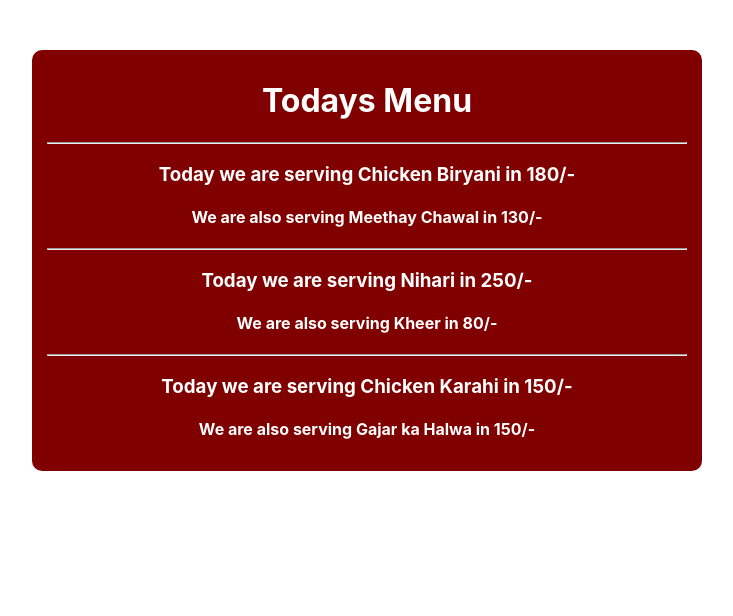
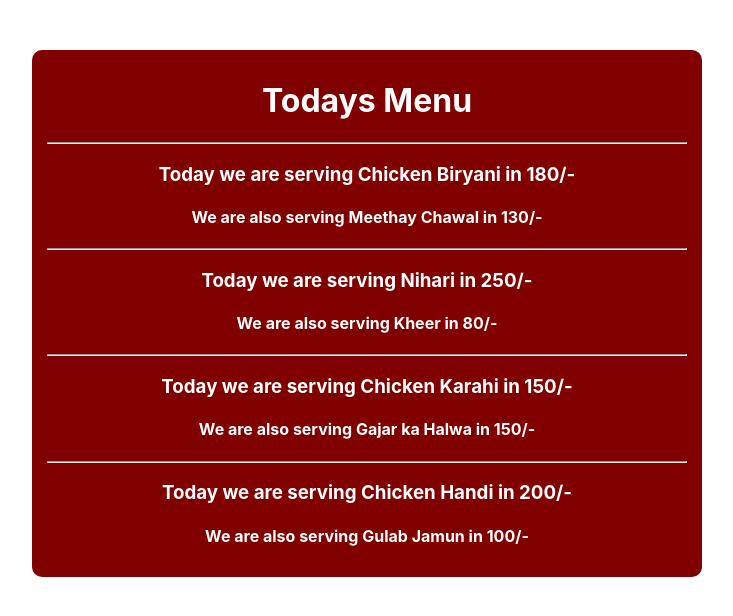
Before and after one commit to owaismemon21/practicing-react-props, a React (Create React App) app: page / in a window 1280 px wide. Shown: the top 616 px of the page, without its empty margins (273-1006 px from the left). Built offline with nearby package versions, Linux system fonts and the light colour scheme.

Commit message:
add new dish in App.js and commit it using command line

```diff
--- a/src/App.js
+++ b/src/App.js
@@ -11,6 +11,8 @@ function App() {
       <Dinner mainDish="Nihari" mainDishRate="250" sideDish="Kheer" sideDishRate="80" />
       <hr/>
       <Dinner mainDish="Chicken Karahi" mainDishRate="150" sideDish="Gajar ka Halwa" sideDishRate="150" />
+      <hr/>
+      <Dinner mainDish="Chicken Handi" mainDishRate="200" sideDish="Gulab Jamun" sideDishRate="100" />
     </div>
   );
 }
```
Also changed, not shown: 1 other file (tests, documents, lock files or other folders).
